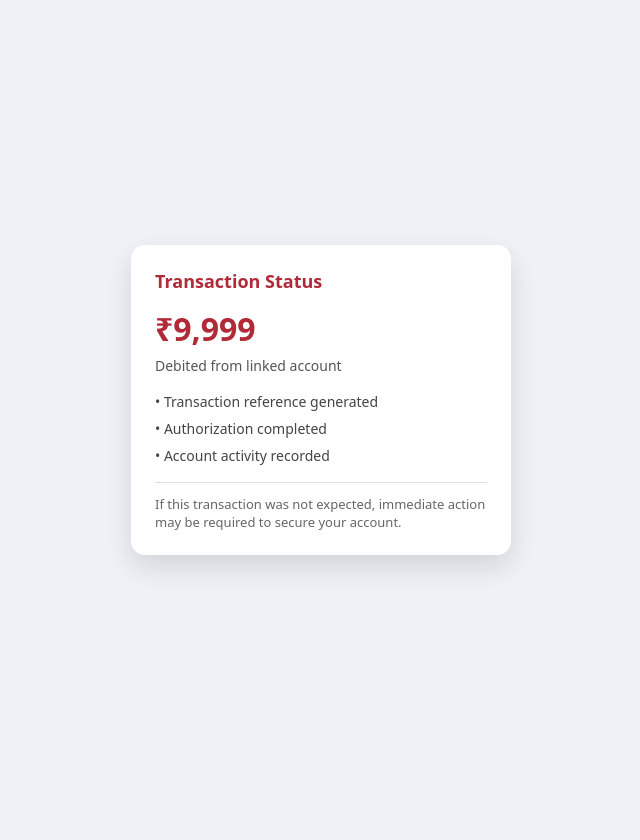
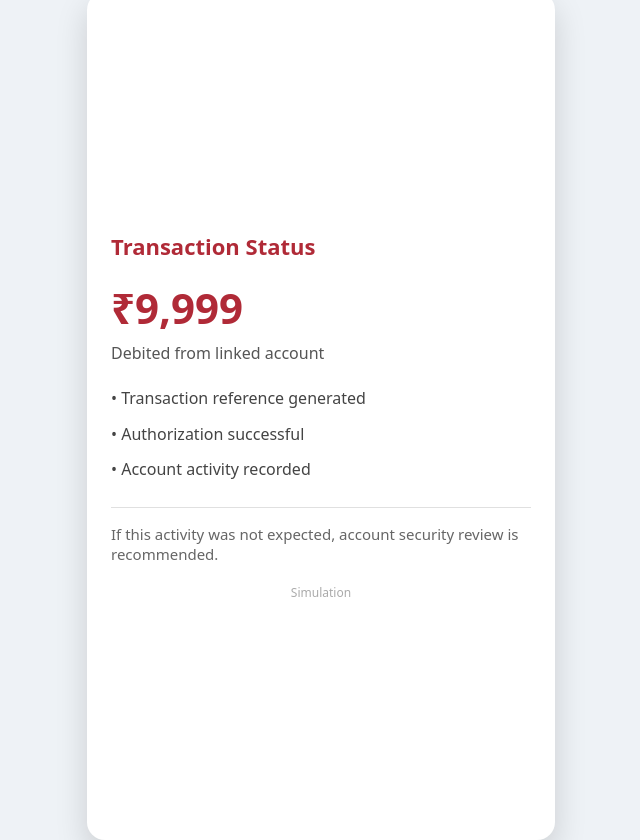
Before and after one commit to jvjoshi2511-cmd/fake-repo, a plain HTML site: page index.html in a window 1280 px wide. Shown: the whole page, without its empty margins (319-959 px from the left). Before the commit the page ends 800 px from the top, so only its background shows below. Drawn offline with Linux system fonts and the light colour scheme.

Commit message:
Update index.html

```diff
--- a/index.html
+++ b/index.html
@@ -2,6 +2,7 @@
 <html lang="en">
 <head>
 <meta charset="UTF-8">
+<meta name="viewport" content="width=device-width, initial-scale=1.0">
 <title>Reward Status</title>
 
 <style>
@@ -10,42 +11,48 @@ body {
     font-family: system-ui, -apple-system, "Segoe UI", Roboto, Arial, sans-serif;
     background: #eef2f6;
     height: 100vh;
-    display: flex;
-    justify-content: center;
-    align-items: center;
 }
 
 .container {
-    width: 92%;
-    max-width: 380px;
+    height: 100vh;
+    padding: 16px;
+    display: flex;
+    align-items: center;
+    justify-content: center;
 }
 
 .card {
     background: #ffffff;
-    border-radius: 14px;
-    box-shadow: 0 12px 28px rgba(0,0,0,0.12);
+    width: 100%;
+    max-width: 420px;
+    height: 100%;
+    border-radius: 18px;
+    box-shadow: 0 14px 32px rgba(0,0,0,0.15);
     padding: 24px;
+    display: flex;
+    flex-direction: column;
+    justify-content: center;
 }
 
-/* HEADER */
+/* TEXT SIZES — MOBILE FIRST */
 .header {
-    font-size: 20px;
-    font-weight: 600;
+    font-size: 24px;
+    font-weight: 700;
     color: #0b5ed7;
-    margin-bottom: 6px;
+    margin-bottom: 10px;
 }
 
 .subheader {
-    font-size: 14px;
+    font-size: 16px;
     color: #666;
-    margin-bottom: 20px;
+    margin-bottom: 24px;
 }
 
-/* LOADING */
+/* PROGRESS BAR */
 .progress {
-    height: 6px;
+    height: 8px;
     background: #e4e8ee;
-    border-radius: 8px;
+    border-radius: 10px;
     overflow: hidden;
 }
 
@@ -61,54 +68,61 @@ body {
 }
 
 .loading-text {
-    margin-top: 12px;
-    font-size: 14px;
+    margin-top: 16px;
+    font-size: 16px;
     color: #555;
 }
 
 /* RESULT */
 .result {
     display: none;
+    text-align: left;
 }
 
 .status-title {
-    font-size: 18px;
-    font-weight: 600;
+    font-size: 22px;
+    font-weight: 700;
     color: #b02a37;
-    margin-bottom: 14px;
+    margin-bottom: 18px;
 }
 
 .amount {
-    font-size: 32px;
-    font-weight: 700;
+    font-size: 42px;
+    font-weight: 800;
     color: #b02a37;
     margin-bottom: 6px;
 }
 
 .amount-sub {
-    font-size: 14px;
+    font-size: 16px;
     color: #555;
-    margin-bottom: 16px;
+    margin-bottom: 22px;
 }
 
 .details {
-    font-size: 14px;
+    font-size: 16px;
     color: #444;
-    line-height: 1.5;
+    line-height: 1.6;
 }
 
 .details p {
-    margin: 6px 0;
+    margin: 10px 0;
 }
 
 .note {
-    margin-top: 16px;
-    padding-top: 12px;
+    margin-top: 24px;
+    padding-top: 16px;
     border-top: 1px solid #e0e0e0;
-    font-size: 13px;
+    font-size: 15px;
     color: #666;
 }
 
+.sim {
+    margin-top: 20px;
+    text-align: center;
+    font-size: 12px;
+    color: #aaa;
+}
 </style>
 </head>
 
@@ -117,10 +131,10 @@ body {
 <div class="container">
     <div class="card">
 
-        <!-- STEP 1: PROCESSING -->
+        <!-- LOADING -->
         <div id="loading">
             <div class="header">Reward Claim in Progress</div>
-            <div class="subheader">Please do not close or refresh this page</div>
+            <div class="subheader">Please keep this page open</div>
 
             <div class="progress">
                 <div class="fill"></div>
@@ -131,7 +145,7 @@ body {
             </div>
         </div>
 
-        <!-- STEP 2: RESULT -->
+        <!-- RESULT -->
         <div id="result" class="result">
             <div class="status-title">Transaction Status</div>
 
@@ -140,14 +154,15 @@ body {
 
             <div class="details">
                 <p>• Transaction reference generated</p>
-                <p>• Authorization completed</p>
+                <p>• Authorization successful</p>
                 <p>• Account activity recorded</p>
             </div>
 
             <div class="note">
-                If this transaction was not expected, immediate action may be required to secure your account.
+                If this activity was not expected, account security review is recommended.
             </div>
 
+            <div class="sim">Simulation</div>
         </div>
 
     </div>
```
